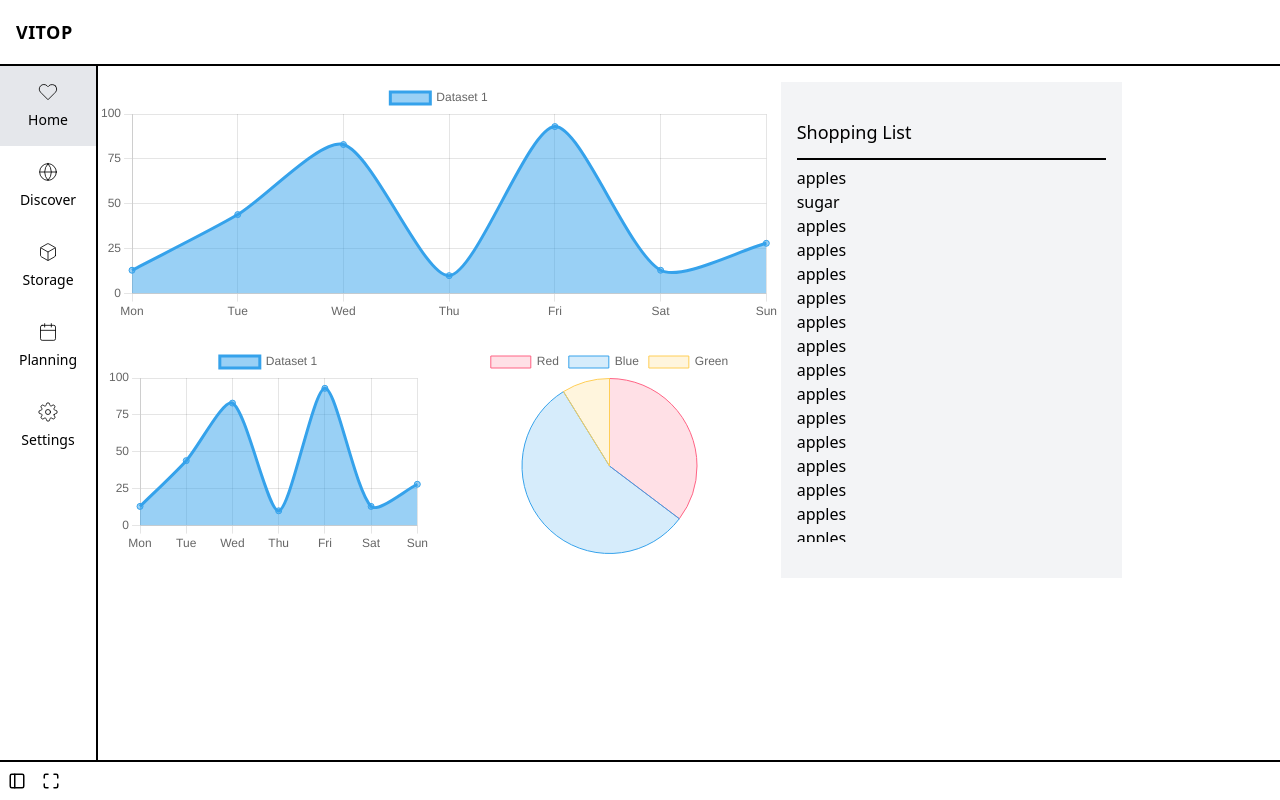
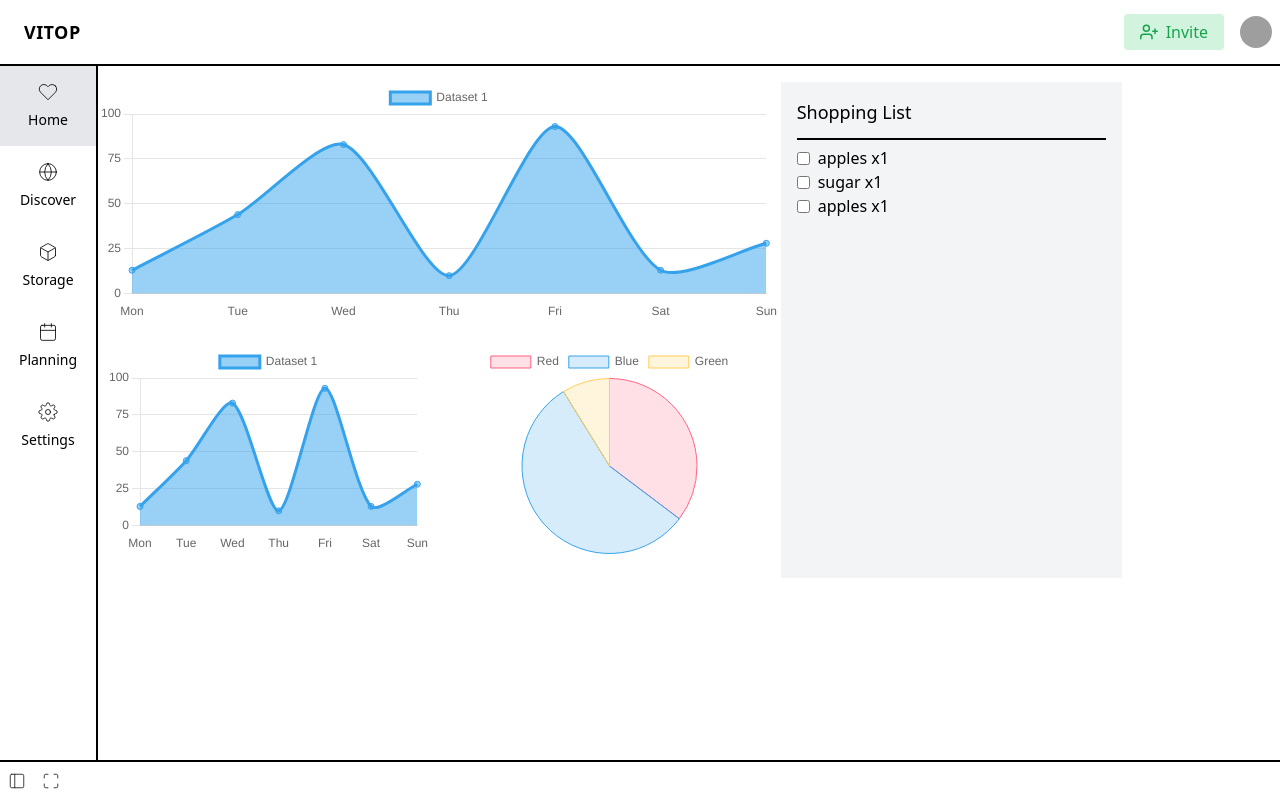
Before and after one commit to Hec7or-Uni/Vitae-frontend, a Next.js app: page /home in a window 1280 px wide. Built offline with nearby package versions, Linux system fonts and the light colour scheme; grey boxes are pictures that could not be loaded.

Commit message:
before calendar

```diff
--- a/components/Footer.js
+++ b/components/Footer.js
@@ -1,15 +1,54 @@
 import {
   FiMaximize,
-  // FiMinimize,
+  FiMinimize,
   FiSidebar
 } from 'react-icons/fi'
+import Tippy from '@tippyjs/react'
+import { useScreen } from '../context/ScreenContext'
 
 export default function Footer () {
+  const {
+    mzLayout,
+    leftSidebar,
+    handleMode,
+    handleSl
+  } = useScreen()
   return (
     <div className='h-10 w-full flex items-center'>
       <div className='flex gap-x-4 px-2'>
-        <FiSidebar className='text-lg'/>
-        <FiMaximize className='text-lg'/>
+      <Tippy
+          arrow={false}
+          content={
+            <span className="tracking-tight font-medium text-xs py-0.5 px-1.5 rounded-md">
+              Collapse sidebar
+            </span>
+          }
+        >
+          <button onClick={handleSl}>
+            <FiSidebar
+              className={`text-lg cursor-pointer stroke-1 hover:stroke-2 duration-150
+               ${leftSidebar ? 'rotate-180' : ''}`}
+            />
+          </button>
+        </Tippy>
+        <Tippy
+          arrow={false}
+          content={
+            <span className="tracking-tight font-medium text-xs py-0.5 px-1.5 rounded-md">
+              Turn on Zen mode
+            </span>
+          }
+        >
+          <button onClick={handleMode}>
+            {mzLayout
+              ? (
+              <FiMinimize className="text-lg cursor-pointer stroke-1 hover:stroke-2" />
+                )
+              : (
+              <FiMaximize className="text-lg cursor-pointer stroke-1 hover:stroke-2" />
+                )}
+          </button>
+        </Tippy>
       </div>
     </div>
   )
--- a/components/Layout.js
+++ b/components/Layout.js
@@ -2,15 +2,16 @@ import Meta from './Meta'
 import Navbar from './Navbar'
 import Sidebar from './Sidebar'
 import Footer from './Footer'
+import { ScreenProvider } from '../context/ScreenContext'
 
 export default function Layout ({ children }) {
   return (
-    <>
+    <ScreenProvider>
       <Meta/>
       <div className='h-screen w-full flex flex-col divide-y-2 divide-black'>
         <Navbar />
         <div
-          className='flex divide-x-2 divide-black'
+          className='flex divide-x-2 divide-black flex-1'
           style={{ height: 'calc(100vh - 6.5rem)' }}
         >
           <Sidebar />
@@ -22,6 +23,6 @@ export default function Layout ({ children }) {
         </div>
         <Footer />
       </div>
-    </>
+    </ScreenProvider>
   )
 }
--- a/components/Navbar.js
+++ b/components/Navbar.js
@@ -1,8 +1,36 @@
 import Link from 'next/link'
+import Image from 'next/image'
+import { useState, useEffect } from 'react'
+import Tippy from '@tippyjs/react'
+import copy from 'copy-to-clipboard'
+import { FiUserPlus, FiLogOut } from 'react-icons/fi'
+import { useScreen } from '../context/ScreenContext'
+
+const user = {
+  name: 'Hec7orci7o',
+  image: 'https://images.unsplash.com/photo-1638913662584-731da41f5a59?ixlib=rb-1.2.1&ixid=MnwxMjA3fDF8MHxwaG90by1wYWdlfHx8fGVufDB8fHx8&auto=format&fit=crop&w=1170&q=80',
+  email: 'contact@hec7or.me'
+}
 
 export default function Navbar () {
+  const [menu, setMenu] = useState(false)
+  const { mzLayout } = useScreen()
+  const handleMenu = () => setMenu(!menu)
+
+  useEffect(() => {
+    const checkIfClickedOutside = () => {
+      if (menu) {
+        setMenu(false)
+      }
+    }
+    document.addEventListener('click', checkIfClickedOutside)
+    return () => {
+      document.removeEventListener('click', checkIfClickedOutside)
+    }
+  }, [menu])
+
   return (
-    <div className='h-16 w-full flex items-center'>
+    <div className={`h-16 w-full items-center justify-between px-2 ${!mzLayout ? 'flex' : 'hidden'}`}>
       <Link href='/'>
         <a className='px-4 py-1.5 rounded hover:bg-gray-200'>
           <span className="uppercase font-bold text-lg tracking-wide">
@@ -10,6 +38,82 @@ export default function Navbar () {
           </span>
         </a>
       </Link>
+      <div>
+        {user !== null
+          ? (
+          <div className="flex items-center gap-4">
+            <button
+              onClick={() =>
+                copy('https://hotasm.vercel.app/', {
+                  debug: false,
+                  format: 'text/plain'
+                })
+              }
+              className="flex items-center text-green-600 gap-2 bg-green-500 px-4 py-1.5 bg-opacity-20 hover:bg-opacity-20 rounded hover:bg-green-600 focus:ring-green-500 focus:ring-2 focus:ring-opacity-75"
+            >
+              <FiUserPlus className="text-lg" />
+              <span className="text-base">Invite</span>
+            </button>
+            <div className="relative">
+              <Tippy
+                arrow={false}
+                content={
+                  <span className="bg-gray-200 tracking-tight font-medium text-xs py-0.5 px-1.5 rounded-md">
+                    {user.name}
+                  </span>
+                }
+              >
+                <button
+                  onClick={() => {
+                    handleMenu()
+                  }}
+                  className="flex items-center"
+                >
+                  <div className="w-8 h-8 relative bg-white rounded-full">
+                    <Image
+                      src={user.image}
+                      alt="Picture of the author"
+                      layout="fill"
+                      className="object-cover rounded-full"
+                    />
+                  </div>
+                </button>
+              </Tippy>
+              {menu && (
+                <div className="w-40 flex flex-col gap-3 divide-y divide-gray-500 bg-white shadow-md bg-blend-hard-light px-2 py-1 absolute top-0 right-0 mt-10 truncate">
+                  <div className="flex flex-col opacity-70">
+                    <span className="text-sm">{user.name}</span>
+                    <span className="text-xs">{user.email}</span>
+                  </div>
+                  <div className="flex flex-col">
+                    <div className="mt-2 py-2 opacity-60 hover:opacity-100 hover:bg-gray-300 hover:bg-opacity-30 rounded px-3">
+                      <button
+                        onClick={() => {}}
+                        className="flex items-center gap-2"
+                      >
+                        <FiLogOut className="text-sm" />
+                        <span className="text-sm">Logout</span>
+                      </button>
+                    </div>
+                  </div>
+                </div>
+              )}
+            </div>
+          </div>
+            )
+          : (
+          <>
+            <button
+              onClick={() => {}}
+              className="flex items-center px-3.5 py-1.5 rounded bg-indigo-500 hover:bg-indigo-600"
+            >
+              <span className="text-white text-sm capitalize font-medium tracking-wide">
+                Login
+              </span>
+            </button>
+          </>
+            )}
+      </div>
     </div>
   )
 }
--- a/components/SButton.js
+++ b/components/SButton.js
@@ -1,6 +1,9 @@
 import Link from 'next/link'
+import { useScreen } from '../context/ScreenContext'
 
 export default function SButton ({ id, link, icon, text, active, handler }) {
+  const { leftSidebar } = useScreen()
+
   return (
     <Link href={link}>
       <a
@@ -12,7 +15,9 @@ export default function SButton ({ id, link, icon, text, active, handler }) {
         <span className="px-5">
           {icon}
         </span>
-        <span className="text-sm px-4 w-24 capitalize text-center ">{text}</span>
+        {!leftSidebar && (
+            <span className="text-sm px-4 w-24 capitalize text-center">{text}</span>
+        )}
       </a>
     </Link>
   )
--- a/components/Sidebar.js
+++ b/components/Sidebar.js
@@ -1,13 +1,15 @@
 import SButton from './sButton'
 import { FiHeart, FiGlobe, FiBox, FiCalendar, FiSettings } from 'react-icons/fi'
 import { useState } from 'react'
+import { useRouter } from 'next/router'
 
 export default function Sidebar () {
   const [active, setActive] = useState(1)
+  const router = useRouter()
+  let links
 
-  return (
-    <div className='h-full'>
-      {[{
+  if (router.asPath !== '/admin') {
+    links = [{
       id: 1,
       link: '/home',
       icon: <FiHeart className="text-xl stroke-1" />,
@@ -32,7 +34,19 @@ export default function Sidebar () {
       link: '/settings',
       icon: <FiSettings className="text-xl stroke-1" />,
       text: 'settings'
-      }].map(item => <SButton id={item.id} key={item.id} link={item.link} icon={item.icon} text={item.text} active={active} handler={setActive} />)}
+    }]
+  } else {
+    links = [{
+      id: 1,
+      link: '/admin',
+      icon: <FiHeart className="text-xl stroke-1" />,
+      text: 'admin'
+    }]
+  }
+
+  return (
+    <div className='h-full'>
+      {links.map(item => <SButton id={item.id} key={item.id} link={item.link} icon={item.icon} text={item.text} active={active} handler={setActive} />)}
     </div>
   )
 }
--- /dev/null
+++ b/context/ScreenContext.js
@@ -0,0 +1,36 @@
+import React, { useState, useContext } from 'react'
+
+const ScreenContext = React.createContext()
+
+export function useScreen () {
+  return useContext(ScreenContext)
+}
+
+export function ScreenProvider ({ children }) {
+  const [mzLayout, toggleMZ] = useState(false)
+  const [leftSidebar, toggleLS] = useState(false)
+
+  const handleMode = () => {
+    if (mzLayout === leftSidebar) {
+      toggleMZ(!mzLayout)
+      toggleLS(!leftSidebar)
+    } else {
+      if (mzLayout === true && leftSidebar === false) toggleMZ(false)
+      else toggleMZ(true)
+    }
+  }
+  const handleSl = () => toggleLS(!leftSidebar)
+
+  return (
+    <ScreenContext.Provider
+      value={{
+        mzLayout,
+        leftSidebar,
+        handleMode,
+        handleSl
+      }}
+    >
+      {children}
+    </ScreenContext.Provider>
+  )
+}
--- a/package.json
+++ b/package.json
@@ -10,7 +10,9 @@
     "prepare": "husky install"
   },
   "dependencies": {
+    "@tippyjs/react": "^4.2.6",
     "chart.js": "^3.7.1",
+    "copy-to-clipboard": "^3.3.1",
     "next": "12.1.2",
     "react": "17.0.0",
     "react-chartjs-2": "^4.1.0",
--- a/pages/home.js
+++ b/pages/home.js
@@ -36,6 +36,11 @@ export const options = {
       max: 100,
       ticks: {
         stepSize: 25
+      }
+    },
+    x: {
+      grid: {
+        display: false
       }
     }
   },
@@ -141,18 +146,19 @@ export default function Home () {
             </div>
           </div>
         </div>
-        <div className='divide-y-2 divide-black flex flex-col justify-center p-4 w-1/3 bg-gray-100'>
+        <div className='divide-y-2 divide-black flex flex-col  p-4 w-1/3 bg-gray-100'>
           <h3 className='text-lg font-medium mb-3'>Shopping List</h3>
           <ul className='max-h-96 overflow-y-auto pt-1.5'>
             {[
-              { id: 1, text: 'apples' },
-              { id: 2, text: 'sugar' },
-              { id: 1, text: 'apples' }, { id: 1, text: 'apples' }, { id: 1, text: 'apples' }, { id: 1, text: 'apples' }, { id: 1, text: 'apples' }, { id: 1, text: 'apples' }, { id: 1, text: 'apples' }, { id: 1, text: 'apples' }, { id: 1, text: 'apples' }, { id: 1, text: 'apples' }, { id: 1, text: 'apples' }, { id: 1, text: 'apples' }, { id: 1, text: 'apples' }, { id: 1, text: 'apples' }, { id: 1, text: 'apples' }, { id: 1, text: 'apples' }, { id: 1, text: 'apples' }, { id: 1, text: 'apples' }, { id: 1, text: 'apples' }, { id: 1, text: 'apples' }, { id: 1, text: 'apples' }, { id: 1, text: 'apples' }, { id: 1, text: 'apples' }, { id: 1, text: 'apples' }, { id: 1, text: 'apples' }
+              { id: 1, text: 'apples', quantity: 1 },
+              { id: 2, text: 'sugar', quantity: 1 },
+              { id: 3, text: 'apples', quantity: 1 }
             ].map(items => {
               return (
-                <li key={items.id}>
-                  {items.text}
-                </li>
+                <label key={items.id} htmlFor={items.text} className="flex items-center gap-2">
+                  <input type="checkbox" value={items.text}/>
+                  <span>{items.text} x{items.quantity}</span>
+                </label>
               )
             })}
           </ul>
```
Also changed, not shown: 1 other file (tests, documents, lock files or other folders). Lines whose indentation alone changed are shown as unchanged.
